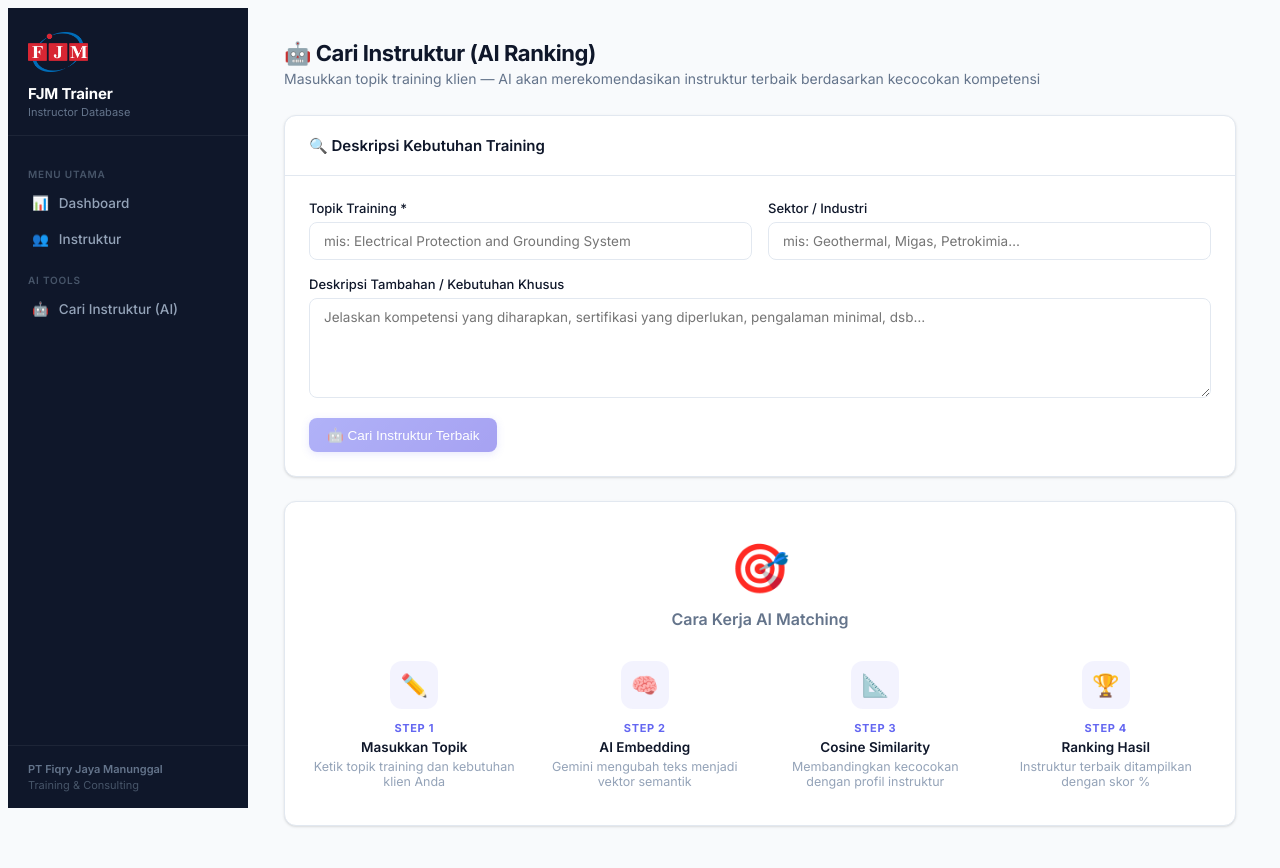
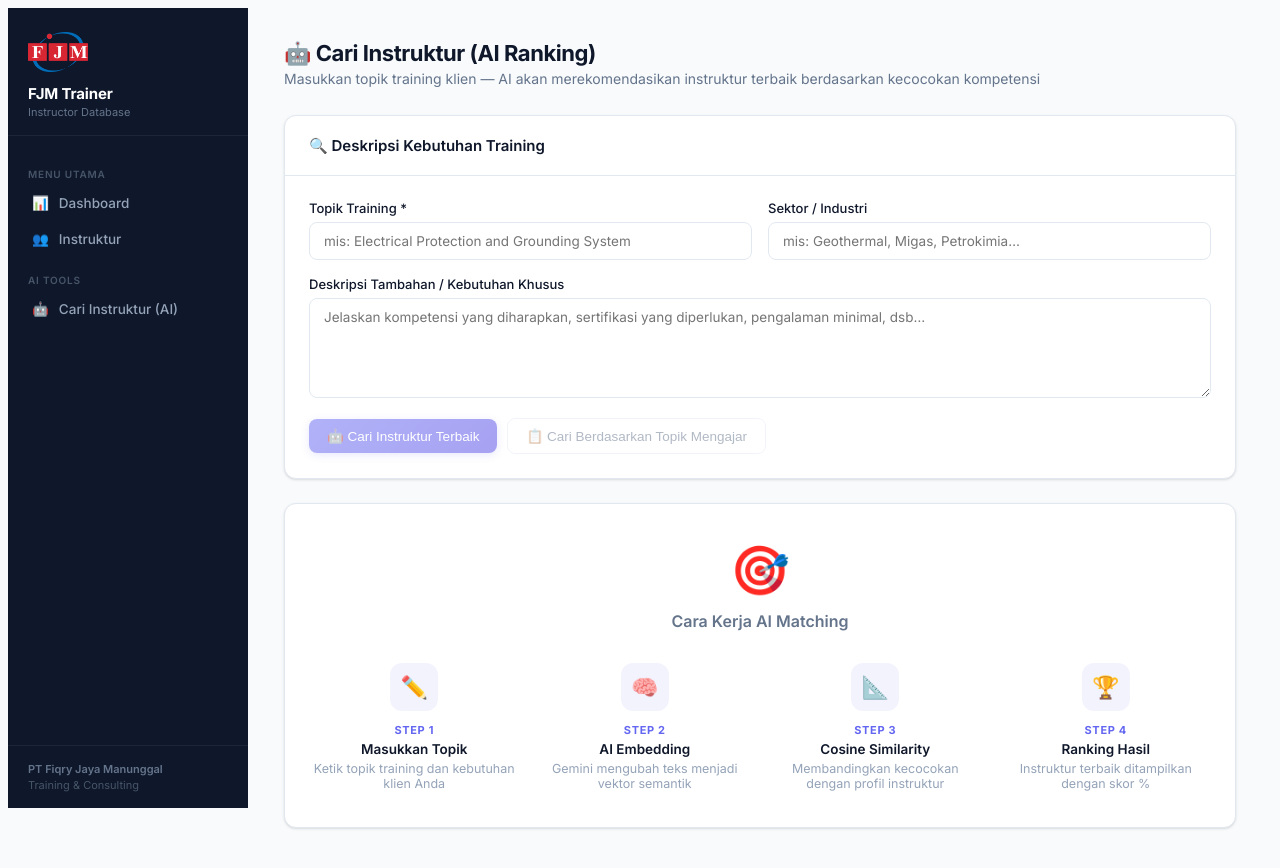
Before and after one commit to fiqryjm/app-trainer, a Next.js app: page /match in a window 1280 px wide. Built offline with nearby package versions, Linux system fonts and the light colour scheme.

Commit message:
feat: add topic-based instructor search with matched_topics highlight

```diff
--- /dev/null
+++ b/src/app/api/match/by-topic/route.ts
@@ -0,0 +1,64 @@
+import { NextResponse } from 'next/server';
+import { prisma } from '@/lib/prisma';
+
+// POST /api/match/by-topic — cari instruktur yang pernah mengajar topik serupa
+export async function POST(request: Request) {
+  try {
+    const { topic } = await request.json();
+    if (!topic?.trim()) {
+      return NextResponse.json({ error: 'topic required' }, { status: 400 });
+    }
+
+    // Cari instruktur yang punya teaching_topics mengandung kata kunci
+    // Pisah kata kunci untuk partial match yang lebih baik
+    const keywords = topic.trim().split(/\s+/).filter((w: string) => w.length > 2);
+
+    const instructors = await prisma.instructor.findMany({
+      where: {
+        teaching_topics: {
+          some: {
+            OR: keywords.map((kw: string) => ({
+              topic: { contains: kw, mode: 'insensitive' },
+            })),
+          },
+        },
+      },
+      include: {
+        competencies: { include: { competency: true } },
+        certifications: true,
+        teaching_topics: true,
+      },
+      orderBy: { name: 'asc' },
+    });
+
+    // Hitung skor berdasarkan jumlah topik yang cocok
+    const scored = instructors.map((ins) => {
+      const matchedTopics = ins.teaching_topics.filter((t) =>
+        keywords.some((kw: string) =>
+          t.topic.toLowerCase().includes(kw.toLowerCase())
+        )
+      );
+      return {
+        id: ins.id,
+        name: ins.name,
+        summary: ins.summary,
+        availability: ins.availability,
+        years_exp: ins.years_exp,
+        location: ins.location,
+        competencies: ins.competencies.map((c) => c.competency.name),
+        certifications: ins.certifications.map((c) => c.name),
+        teaching_topics: ins.teaching_topics.map((t) => t.topic),
+        matched_topics: matchedTopics.map((t) => t.topic),
+        match_count: matchedTopics.length,
+      };
+    });
+
+    // Urutkan: paling banyak topik cocok duluan
+    scored.sort((a, b) => b.match_count - a.match_count);
+
+    return NextResponse.json({ matches: scored });
+  } catch (e: any) {
+    console.error('POST /api/match/by-topic ERROR:', e);
+    return NextResponse.json({ error: e.message }, { status: 500 });
+  }
+}
--- a/src/app/match/page.tsx
+++ b/src/app/match/page.tsx
@@ -8,6 +8,7 @@ export default function MatchPage() {
   const [sector, setSector] = useState("");
   const [description, setDescription] = useState("");
   const [results, setResults] = useState<any[]>([]);
+  const [searchMode, setSearchMode] = useState<"ai" | "topic" | null>(null);
   const [searched, setSearched] = useState(false);
 
   const matchMut = useMutation({
@@ -24,6 +25,23 @@ export default function MatchPage() {
     },
     onSuccess: (data) => {
       setResults(data.matches || []);
+      setSearchMode("ai");
+      setSearched(true);
+    },
+  });
+
+  const byTopicMut = useMutation({
+    mutationFn: async () => {
+      const r = await fetch("/api/match/by-topic", {
+        method: "POST",
+        headers: { "Content-Type": "application/json" },
+        body: JSON.stringify({ topic }),
+      });
+      return r.json();
+    },
+    onSuccess: (data) => {
+      setResults(data.matches || []);
+      setSearchMode("topic");
       setSearched(true);
     },
   });
@@ -95,25 +113,34 @@ export default function MatchPage() {
             />
           </div>
 
-          <div style={{ display: "flex", gap: 10, alignItems: "center" }}>
+          <div style={{ display: "flex", gap: 10, alignItems: "center", flexWrap: "wrap" }}>
             <button
               onClick={() => matchMut.mutate()}
-              disabled={!topic || matchMut.isPending}
+              disabled={!topic || matchMut.isPending || byTopicMut.isPending}
               className="btn btn-primary"
               style={{ minWidth: 180 }}
             >
               {matchMut.isPending ? (
-                <>
-                  <span className="spinner" />
-                  Mencari instruktur…
-                </>
+                <><span className="spinner" />Mencari instruktur…</>
               ) : (
                 <>🤖 Cari Instruktur Terbaik</>
               )}
             </button>
+            <button
+              onClick={() => byTopicMut.mutate()}
+              disabled={!topic || matchMut.isPending || byTopicMut.isPending}
+              className="btn btn-outline"
+              style={{ minWidth: 210 }}
+            >
+              {byTopicMut.isPending ? (
+                <><span className="spinner" />Mencari…</>
+              ) : (
+                <>📋 Cari Berdasarkan Topik Mengajar</>
+              )}
+            </button>
             {searched && (
               <button
-                onClick={() => { setResults([]); setSearched(false); setTopic(""); setDescription(""); }}
+                onClick={() => { setResults([]); setSearched(false); setSearchMode(null); setTopic(""); setSector(""); setDescription(""); }}
                 className="btn btn-outline"
               >
                 Reset
@@ -180,7 +207,11 @@ export default function MatchPage() {
       {results.length > 0 && (
         <div>
           <div style={{ fontSize: 13, color: "var(--text-secondary)", marginBottom: 16, fontWeight: 500 }}>
-            🏆 Ditemukan <strong>{results.length}</strong> instruktur untuk topik "<em>{topic}</em>"
+            {searchMode === "topic" ? (
+              <>📋 Ditemukan <strong>{results.length}</strong> instruktur yang pernah mengajar topik "<em>{topic}</em>"</>
+            ) : (
+              <>🏆 Ditemukan <strong>{results.length}</strong> instruktur untuk topik "<em>{topic}</em>"</>
+            )}
           </div>
           <div style={{ display: "flex", flexDirection: "column", gap: 16 }}>
             {results.map((m, idx) => (
@@ -201,16 +232,29 @@ export default function MatchPage() {
 
                   <div className="match-score">
                     <div style={{ textAlign: "right" }}>
+                      {searchMode === "topic" ? (
+                        <>
+                          <div style={{ fontSize: 22, fontWeight: 800, color: "var(--success)", lineHeight: 1 }}>
+                            {m.match_count}
+                          </div>
+                          <div style={{ fontSize: 11, color: "var(--text-muted)", marginTop: 2 }}>Topik Cocok</div>
+                        </>
+                      ) : (
+                        <>
                           <div style={{ fontSize: 22, fontWeight: 800, color: scoreColor(m.score), lineHeight: 1 }}>
                             {(m.score * 100).toFixed(0)}%
                           </div>
                           <div style={{ fontSize: 11, color: "var(--text-muted)", marginTop: 2 }}>Skor Kecocokan</div>
+                        </>
+                      )}
                     </div>
+                    {searchMode === "ai" && (
                       <div style={{ display: "flex", flexDirection: "column", gap: 2 }}>
                         <div className="score-bar">
                           <div className="score-fill" style={{ width: `${Math.min(m.score * 100, 100)}%`, background: `linear-gradient(90deg, ${scoreColor(m.score)}, ${scoreColor(m.score)}aa)` }} />
                         </div>
                       </div>
+                    )}
                   </div>
                 </div>
 
@@ -244,15 +288,21 @@ export default function MatchPage() {
                         📋 Topik yang pernah diajarkan
                       </div>
                       <div style={{ display: "flex", flexWrap: "wrap", gap: 5 }}>
-                        {m.teaching_topics.slice(0, 4).map((t: string) => (
+                        {m.teaching_topics.slice(0, searchMode === "topic" ? 20 : 4).map((t: string) => {
+                          const isMatched = searchMode === "topic" && m.matched_topics?.includes(t);
+                          return (
                             <span key={t} style={{
                               fontSize: 11.5, padding: "3px 8px",
-                            background: "var(--surface-2)", border: "1px solid var(--border)",
-                            borderRadius: 6, color: "var(--text-secondary)",
-                          }}>{t}</span>
-                        ))}
-                        {m.teaching_topics.length > 4 && (
-                          <span className="badge badge-gray">+{m.teaching_topics.length - 4} topik lainnya</span>
+                              background: isMatched ? "#f0fdf4" : "var(--surface-2)",
+                              border: `1px solid ${isMatched ? "#86efac" : "var(--border)"}`,
+                              borderRadius: 6,
+                              color: isMatched ? "#15803d" : "var(--text-secondary)",
+                              fontWeight: isMatched ? 600 : 400,
+                            }}>{isMatched ? "✓ " : ""}{t}</span>
+                          );
+                        })}
+                        {m.teaching_topics.length > (searchMode === "topic" ? 20 : 4) && (
+                          <span className="badge badge-gray">+{m.teaching_topics.length - (searchMode === "topic" ? 20 : 4)} topik lainnya</span>
                         )}
                       </div>
                     </div>
```
Lines whose indentation alone changed are shown as unchanged.
